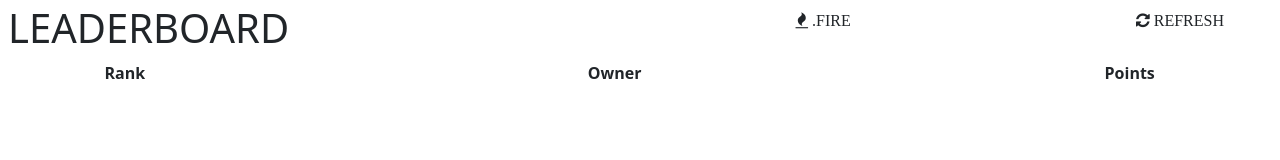
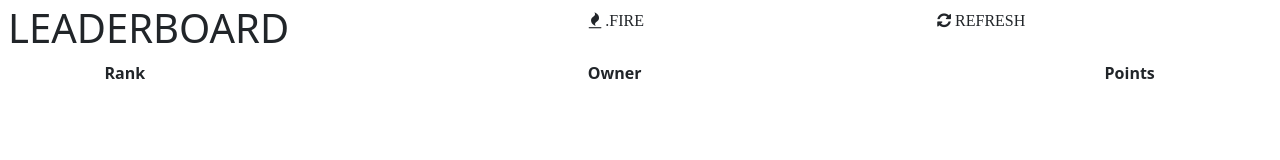
Before and after one commit to anthonybautista/SuperSecret, a plain HTML site: page index.html in a window 1280 px wide. Drawn offline with nearby package versions, Linux system fonts and the light colour scheme; no server answers.

Commit message:
update header scaling

```diff
--- a/index.html
+++ b/index.html
@@ -10,11 +10,13 @@
 </head>
 <body>
     <nav class="nav px-2 pt-1">
-        <h1 class="col-5">LEADERBOARD</h1>
-        <div id="fire" class="pt-2 col-3">
+        <div class="col-sm-2 col-md-2 me-1">
+            <h1>LEADERBOARD</h1>
+        </div>
+        <div id="fire" class="pt-2 me-2 col-sm-4 col-md-4">
             <span id="fire-icon" class="fa fa-solid fa-fire float-end"> .FIRE</span>
         </div>
-        <div id="refresh" class="pt-2 pe-5 col-4">
+        <div id="refresh" class="pt-2 pe-5 col-sm-4 col-md-4">
             <span id="refresh-icon" class="fa fa-refresh float-end"> REFRESH</span>
         </div>
     </nav>
```
